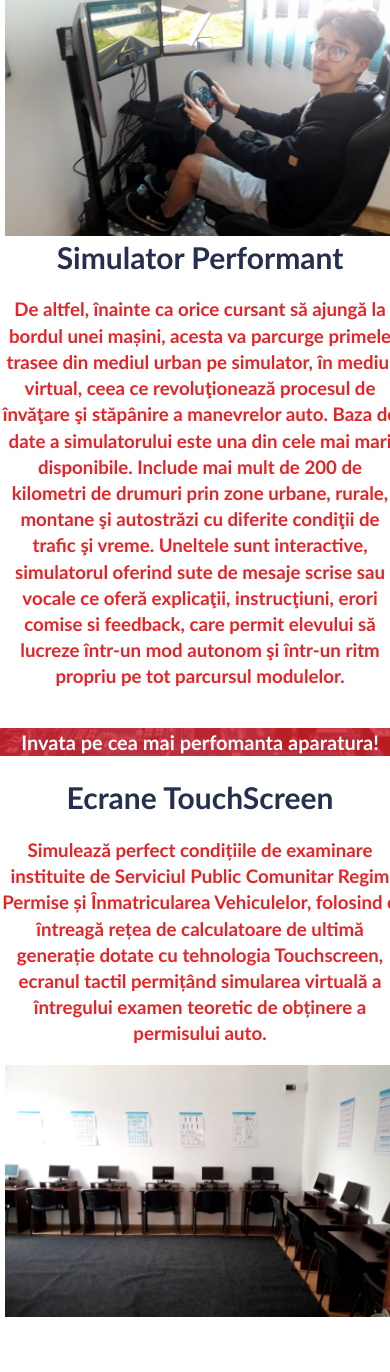
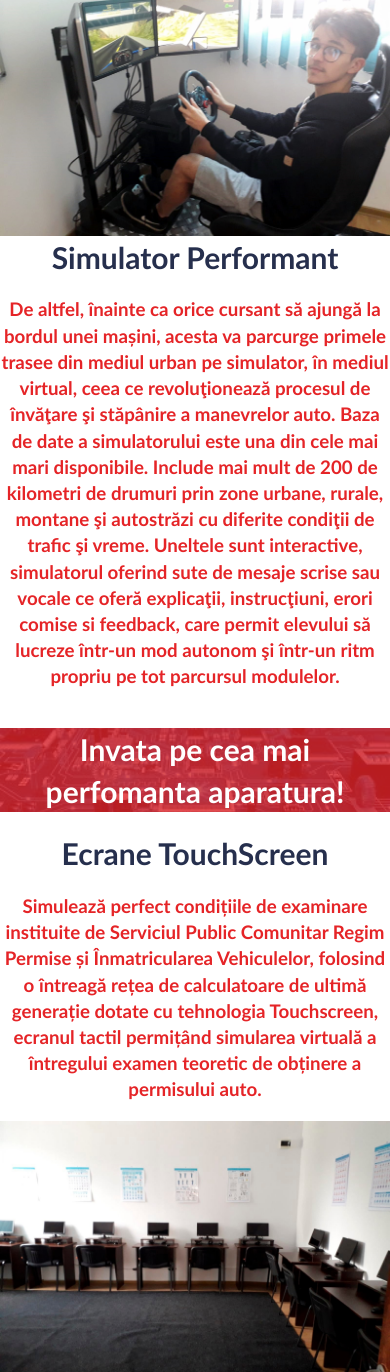
Before and after one commit to silviuilas/XXLNordDriver, a PHP site: page / in a window 390 px wide; the page is wider, and only the part inside the window is pictured. Shown: the part 3592-4964 px from the top of that part. Run offline with PHP 8.4, Linux system fonts and the light colour scheme.

Commit message:
small  design improvment

```diff
--- a/css/custom.css
+++ b/css/custom.css
@@ -115,7 +115,7 @@
 }
 
 .main-title h1 {
-  font-size: 60px;
+  font-size: clamp(40px,10vw,60px);
   color: white;
   text-shadow: 2px 2px black;
   margin: 0;
@@ -125,7 +125,7 @@
   color: white;
   text-shadow: 2px 2px black;
   margin: 0;
-  font-size: 40px;
+  font-size: clamp(30px,8vw, 40px);
 }
 
 .about-us-summary-background {
@@ -187,12 +187,12 @@
   margin-top: 40px;
 }
 
-.services-title-filtre{
+.services-title-filter{
   background-color: rgba(229, 36, 39,0.8);
 }
 
 .services-title {
-  font-size: clamp(20px,5vw,40px);
+  font-size: clamp(30px,5vw,40px);
   font-weight: bold;
   color: white;
   margin-top: 20px;
@@ -220,7 +220,7 @@
 
 
 .service-box-all-text {
-  width: clamp(400px, 50vw, 1000px);
+  width: 48vw;
   margin: 0 auto;
 }
 
@@ -232,7 +232,16 @@
 
 .service-box-img{
   margin: 0 auto;
-  width: min(500px,100vw);
+  width: 48vw;
+}
+
+@media only screen and (max-width: 700px){
+  .service-box-img{
+    width: 100vw;
+  }
+  .service-box-all-text{
+    width: 100vw;
+  }
 }
 
 .service-box-text {
@@ -307,7 +316,7 @@
 
 .contact-us h2 {
   color: white;
-  font-size: 40px;
+  font-size: clamp(27px,4vw,40px);
   font-weight: 700;
   text-shadow: 2px 2px gray;
 }
--- a/index.html
+++ b/index.html
@@ -1,5 +1,5 @@
 <!doctype html>
-<html class="no-js" lang="">
+<html class="no-js" lang="ro">
 
 <head>
   <meta charset="utf-8">
@@ -160,7 +160,7 @@
     </div>
 
     <div class="services-title">
-      <div class="services-title-filtre"> Invata pe cea mai perfomanta aparatura!</div>
+      <div class="services-title-filter"> Invata pe cea mai perfomanta aparatura!</div>
     </div>
     <div class="service-box">
       <div class="service-box-all-text">
```
